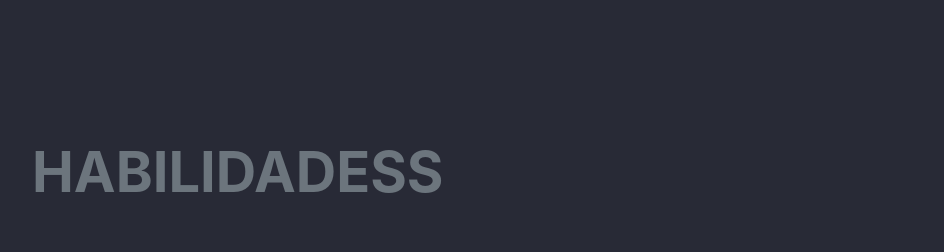
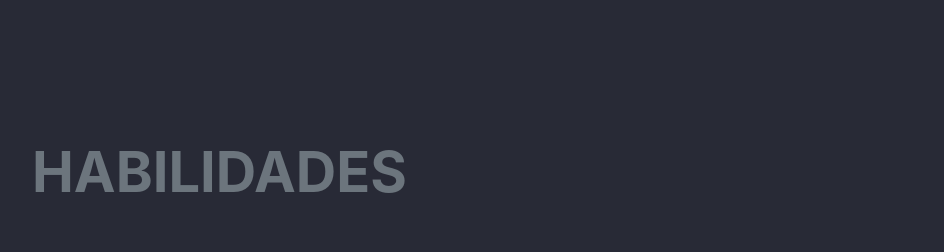
Before and after one commit to doardin/web_curriculo, a plain HTML site: page index.html in a window 1280 px wide. Shown: the part 2500-2752 px from the top of the page, without its empty margins (288-1232 px from the left). Drawn offline with nearby package versions, Linux system fonts and the light colour scheme; a web font is replaced by a local one.

Commit message:
web_curriculo

```diff
--- a/index.html
+++ b/index.html
@@ -102,7 +102,7 @@
             <!-- Skills-->
             <section class="resume-section" id="skills">
                 <div class="resume-section-content">
-                    <h2 class="mb-5">Habilidadess</h2>
+                    <h2 class="mb-5">Habilidades</h2>
                     <div class="subheading mb-3">Linguagens e Ferramentas</div>
                     <ul class="list-inline dev-icons">
                         <li class="list-inline-item"><i class="devicon-javascript-plain colored"></i></li>
```
